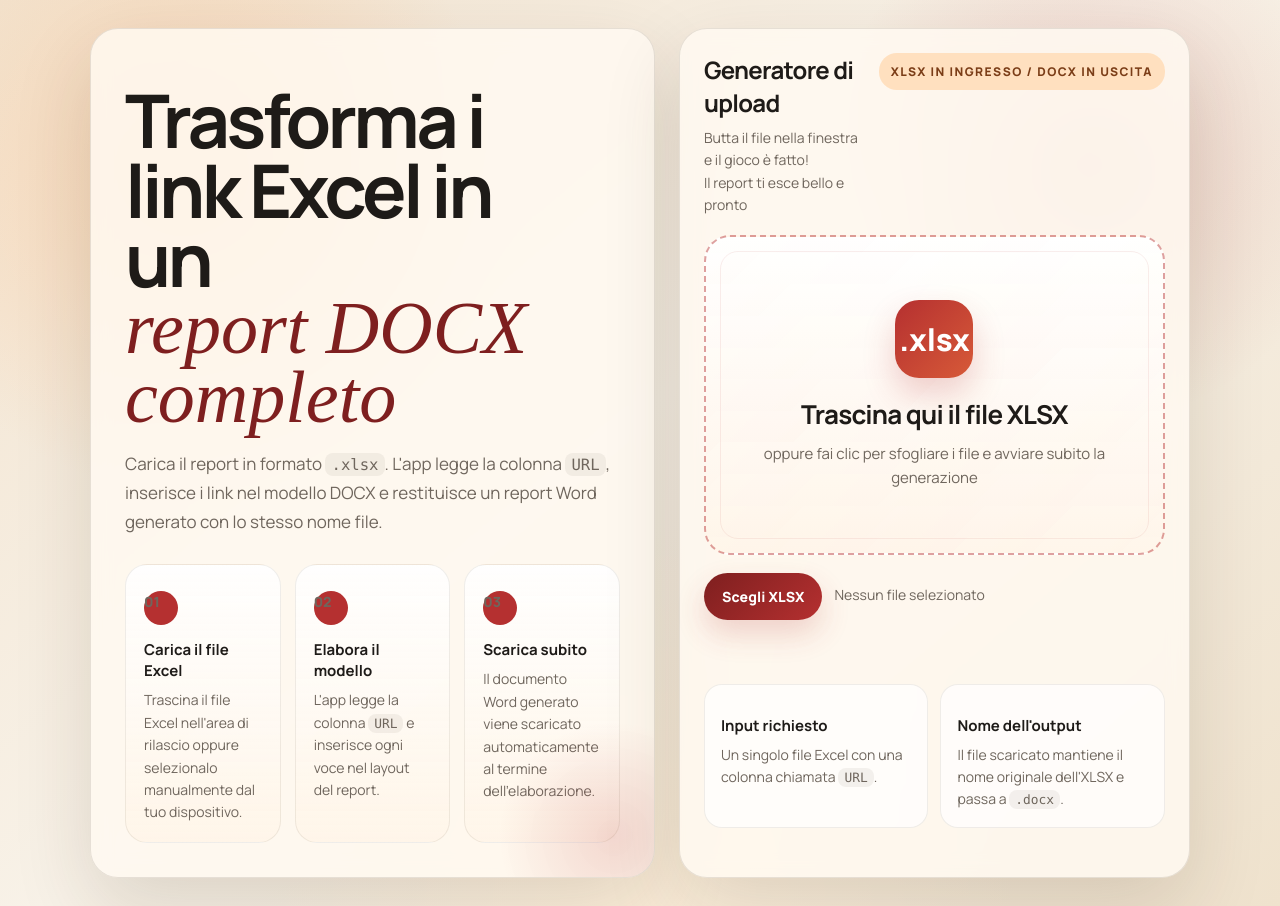
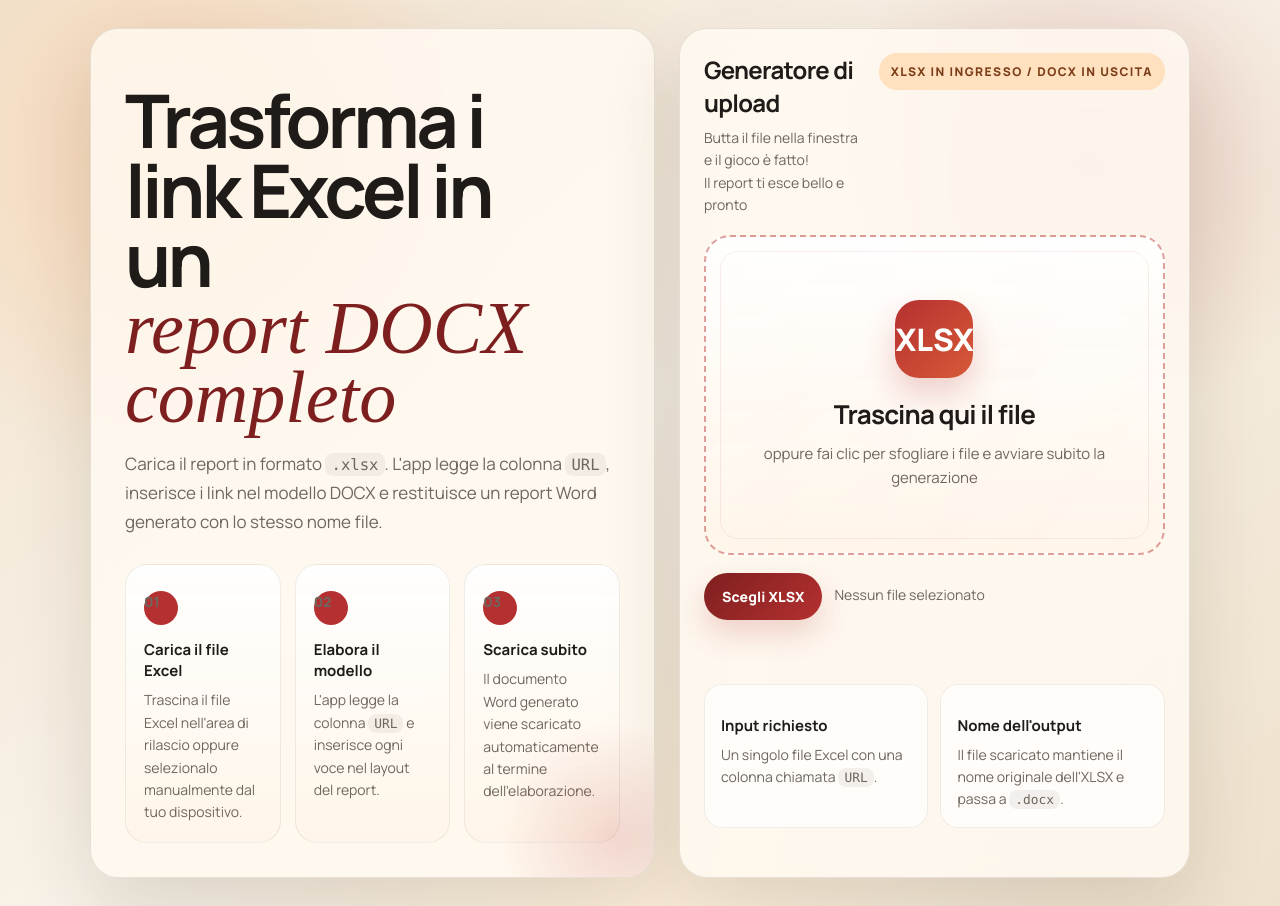
Before and after one commit to andrea9339/Report_docx_tool, a Flask app: page / in a window 1280 px wide. Run offline with Flask 3, Linux system fonts and the light colour scheme; some web fonts are replaced.

Commit message:
fix: update drop icon text for consistency and clarity

```diff
--- a/templates/index.html
+++ b/templates/index.html
@@ -421,8 +421,8 @@
 
         <section id="dropzone" class="dropzone" aria-label="Trascina qui il file XLSX">
           <div>
-            <div class="drop-icon">.xlsx</div>
-            <strong>Trascina qui il file XLSX</strong>
+            <div class="drop-icon">XLSX</div>
+            <strong>Trascina qui il file</strong>
             <span>oppure fai clic per sfogliare i file e avviare subito la generazione</span>
           </div>
         </section>
```
